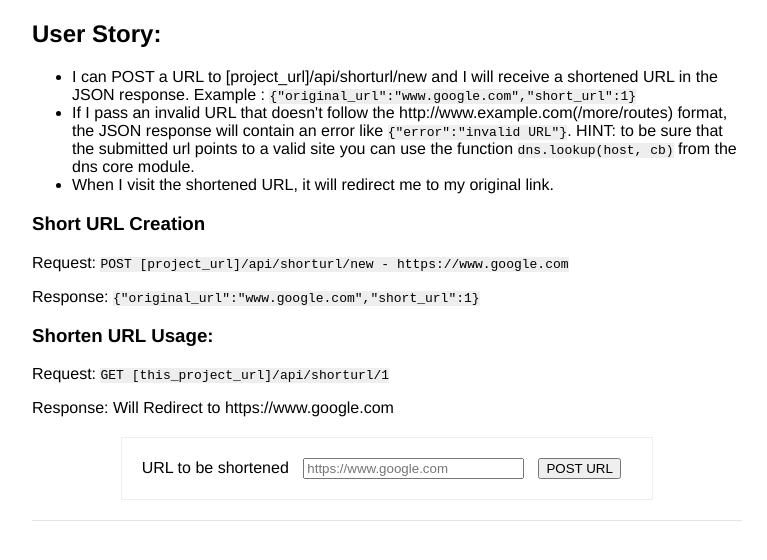
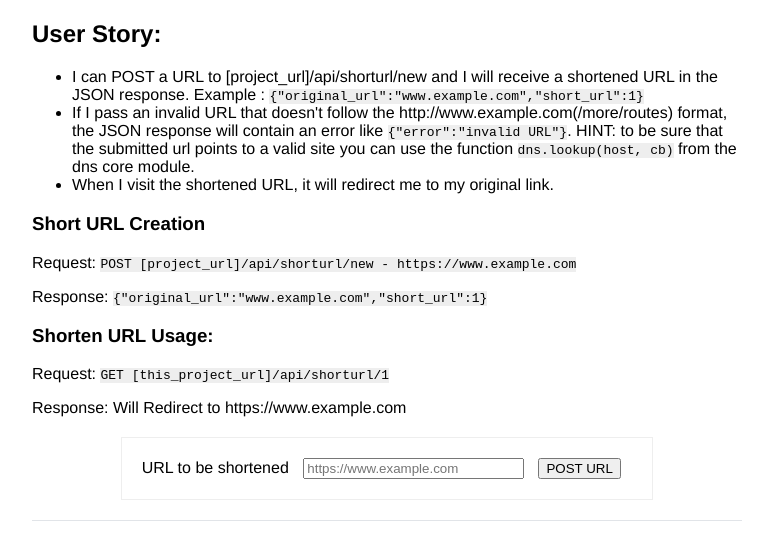
Before and after one commit to e-tinkers/freecodecamp, a website: page api-and-microservices/url-shortener/views/index.html in a window 1280 px wide. Shown: the part 70-630 px from the top of the page, without its empty margins (253-1020 px from the left). Drawn offline with Linux system fonts and the light colour scheme.

Commit message:
change documentation

```diff
--- a/api-and-microservices/url-shortener/package.json
+++ b/api-and-microservices/url-shortener/package.json
@@ -17,7 +17,7 @@
     "node": "8.x"
   },
   "repository": {
-    "url": "https://glitch.com/edit/#!/hnry-url-shortener"
+    "url": "https://github.com/e-tinkers/freecodecamp/tree/master/api-and-microservices/url-shortener"
   },
   "license": "MIT"
 }
--- a/api-and-microservices/url-shortener/views/index.html
+++ b/api-and-microservices/url-shortener/views/index.html
@@ -15,21 +15,21 @@
       <h2 id="user-story-">User Story:</h2>
       <ul>
       <li>I can POST a URL to [project_url]/api/shorturl/new and I will receive a shortened URL in the JSON response.
-      Example : <code>{&quot;original_url&quot;:&quot;www.google.com&quot;,&quot;short_url&quot;:1}</code></li>
+      Example : <code>{&quot;original_url&quot;:&quot;www.example.com&quot;,&quot;short_url&quot;:1}</code></li>
       <li>If I pass an invalid URL that doesn&#39;t follow the http://www.example.com(/more/routes) format, the JSON response will contain an error like <code>{&quot;error&quot;:&quot;invalid URL&quot;}</code>.
       HINT: to be sure that the submitted url points to a valid site you can use the function <code>dns.lookup(host, cb)</code> from the dns core module.</li>
       <li>When I visit the shortened URL, it will redirect me to my original link.</li>
       </ul>
       <h3 id="short-url-creation">Short URL Creation</h3>
-      <p>Request: <code>POST [project_url]/api/shorturl/new - https://www.google.com</code></p>
-      <p>Response: <code>{&quot;original_url&quot;:&quot;www.google.com&quot;,&quot;short_url&quot;:1}</code>   </p>
+      <p>Request: <code>POST [project_url]/api/shorturl/new - https://www.example.com</code></p>
+      <p>Response: <code>{&quot;original_url&quot;:&quot;www.example.com&quot;,&quot;short_url&quot;:1}</code>   </p>
       <h3 id="shorten-url-usage-">Shorten URL Usage:</h3>
       <p>Request: <code>GET [this_project_url]/api/shorturl/1</code></p>
-      <p>Response: Will Redirect to https://www.google.com</p>
+      <p>Response: Will Redirect to https://www.example.com</p>
       <div class="form-wrapper">
       <form method="post" action="api/shorturl/new">
         <label>URL to be shortened</label>
-        <input type="text" name="url_input" placeholder="https://www.google.com">
+        <input type="text" name="url_input" placeholder="https://www.example.com">
         <button type="submit" id="submit">POST URL</button>
       </form>
       </div>
```
Also changed, not shown: api-and-microservices/url-shortener/README.md.
